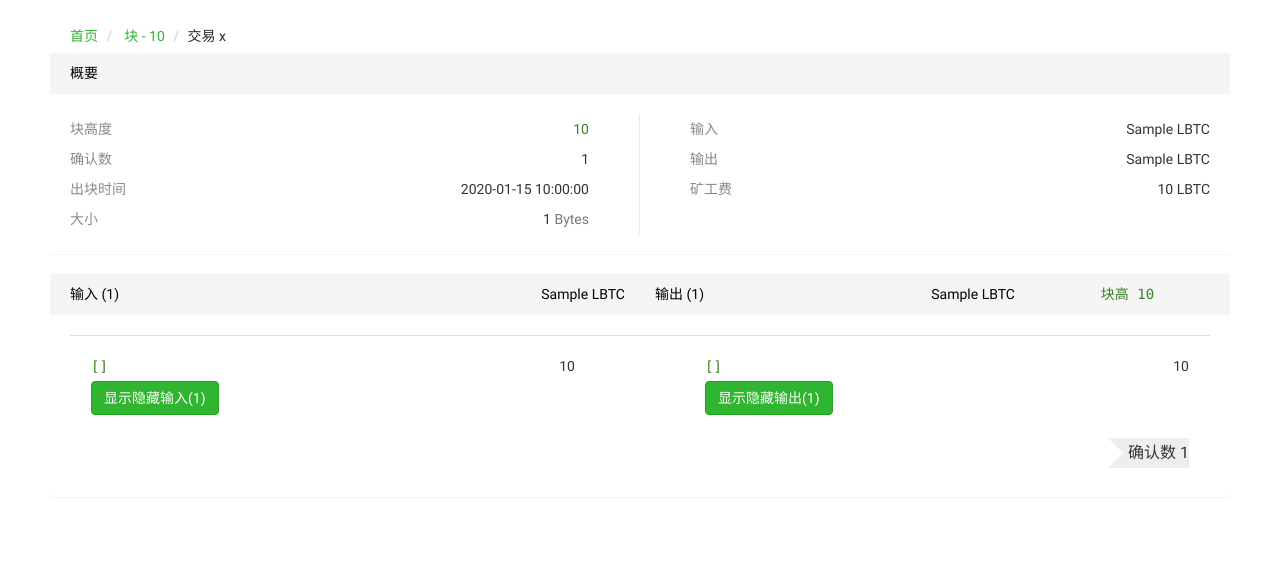
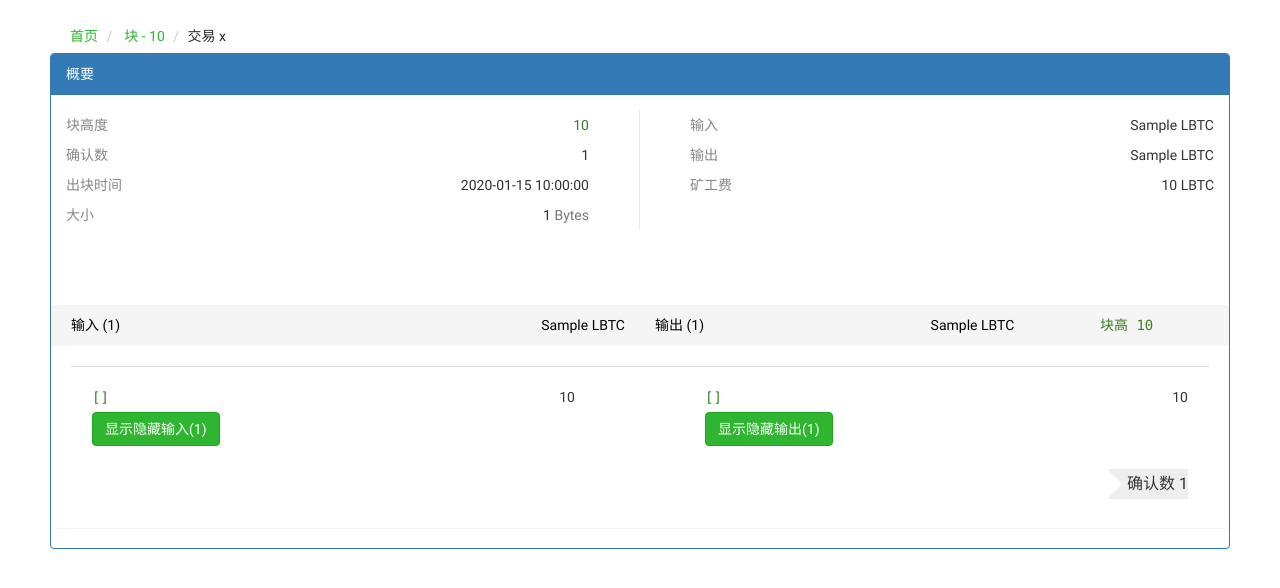
Before and after one commit to hdchenjian/lbtc-explorer, a Python web app: template src/templates/cn/tx.html in a window 1280 px wide. Shown: the part 60-648 px from the top of the page. Run offline with Jinja, Linux system fonts and the light colour scheme; the template is opened without the code that fills it: most values are stand-ins (such as "Sample title", 1, 10 or a date in 2020); some libraries are stand-ins or nearby versions; some web fonts are replaced.

Commit message:
fix typo

```diff
--- a/src/templates/cn/tx.html
+++ b/src/templates/cn/tx.html
@@ -17,7 +17,7 @@
   </div>
 
   <div class="row">
-    <div class="panel panel-bm txAbstract">
+    <div class="panel panel-primary">
       <div class="panel-heading">
         <div class="panel-heading-title">概要</div>
       </div>
@@ -64,9 +64,11 @@
           </div>
         </div>
       </div>
+
+      <br><br><br>
+      {% include "cn/tx_detail.html" %}
     </div>
 
-    {% include "cn/tx_detail.html" %}
 
   </div>
 </div>
--- a/src/templates/en/tx.html
+++ b/src/templates/en/tx.html
@@ -17,7 +17,7 @@
   </div>
 
   <div class="row">
-    <div class="panel panel-bm txAbstract">
+    <div class="panel panel-primary">
       <div class="panel-heading">
         <div class="panel-heading-title">Summary</div>
       </div>
@@ -64,9 +64,11 @@
           </div>
         </div>
       </div>
+
+      <br><br><br>
+      {% include "en/tx_detail.html" %}
     </div>
 
-    {% include "en/tx_detail.html" %}
 
   </div>
 </div>
```
